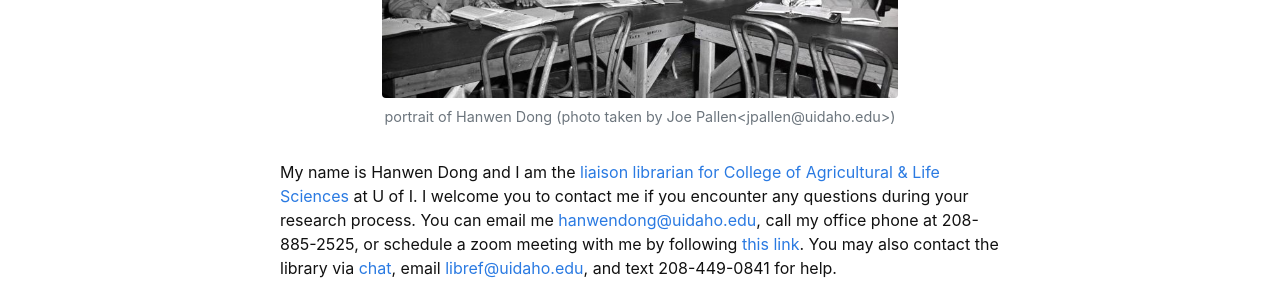
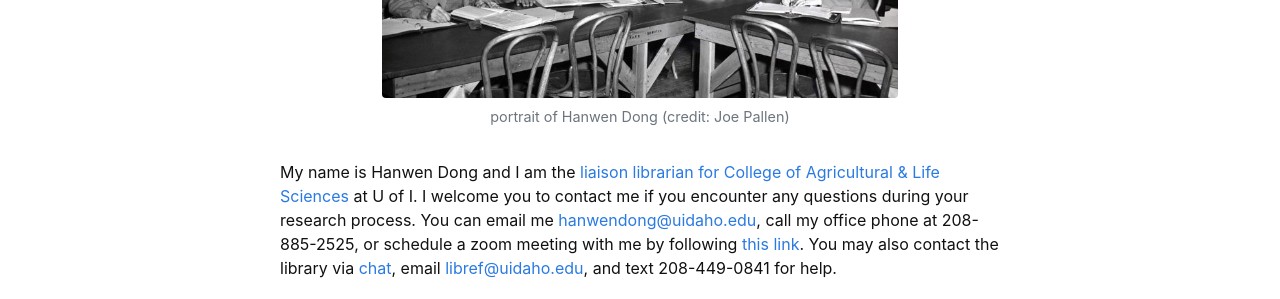
Before and after one commit to hanwendong1/AVS463-f20, a Jekyll site: the page built from index.md, in a window 1280 px wide. Shown: the part 335-634 px from the top of the page. Built offline with Jekyll 4.4.1, drawn with Linux system fonts in a browser that asks for light colours.

Commit message:
Update index.md

```diff
--- a/index.md
+++ b/index.md
@@ -5,7 +5,7 @@ layout: default
 
 # Hello and Welcome!
 
-{% include figure.html img="uidaho-workshop.jpg" alt="portrait of Hanwen Dong" caption="portrait of Hanwen Dong (photo taken by Joe Pallen<jpallen@uidaho.edu>)" width="75%" %}
+{% include figure.html img="uidaho-workshop.jpg" alt="portrait of Hanwen Dong" caption="portrait of Hanwen Dong (credit: Joe Pallen)" width="75%" %}
 
 My name is Hanwen Dong and I am the [liaison librarian for College of Agricultural & Life Sciences](https://www.lib.uidaho.edu/about/liaisons.html) at U of I. I welcome you to contact me if you encounter any questions during your research process. You can email me <hanwendong@uidaho.edu>, call my office phone at 208-885-2525, or schedule a zoom meeting with me by following [this link](https://uidaho.co1.qualtrics.com/jfe/form/SV_1GJiDTJ7po0bDk9?topic=Agricultural+%26amp%3B+Life+Sciences&person=Hanwen+Dong&email=hanwendong%40uidaho.edu). You may also contact the library via [chat](https://www.lib.uidaho.edu/help/chat.html), email <libref@uidaho.edu>, and text 208-449-0841 for help.
 
```
